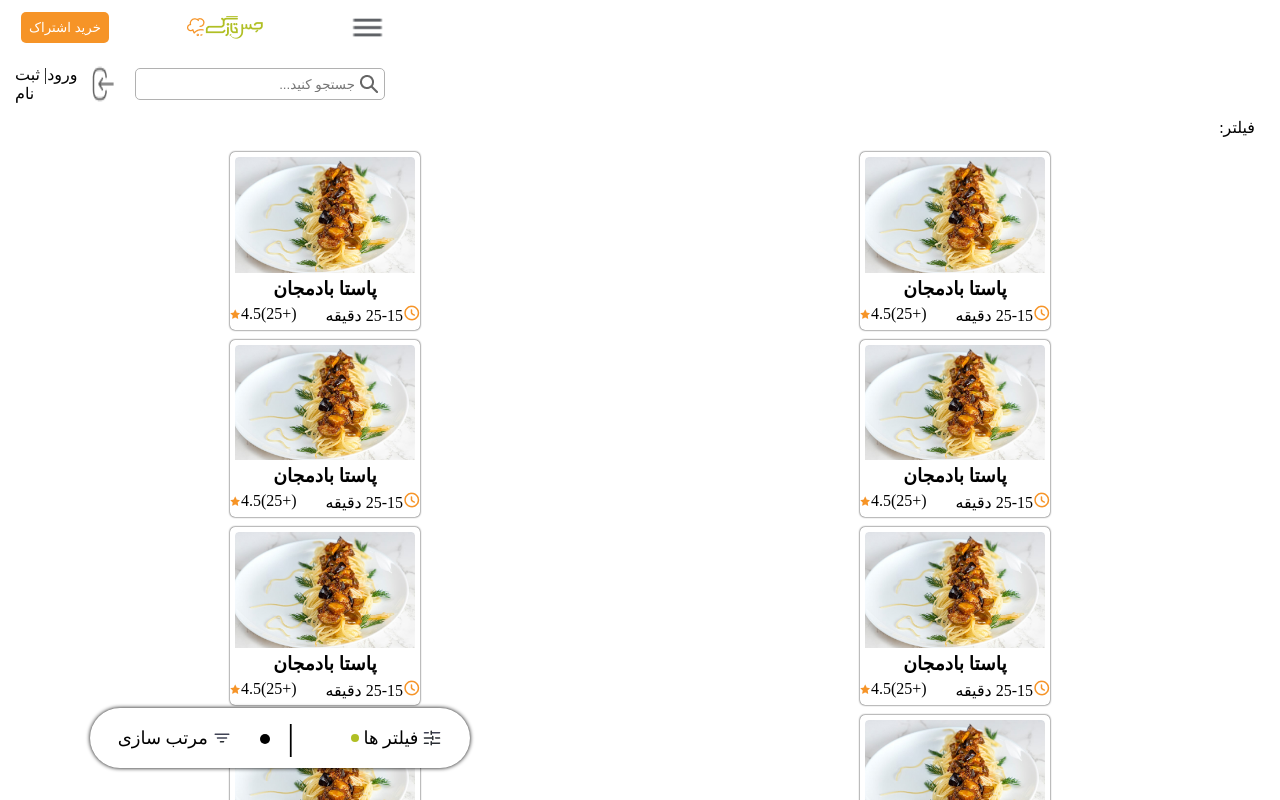
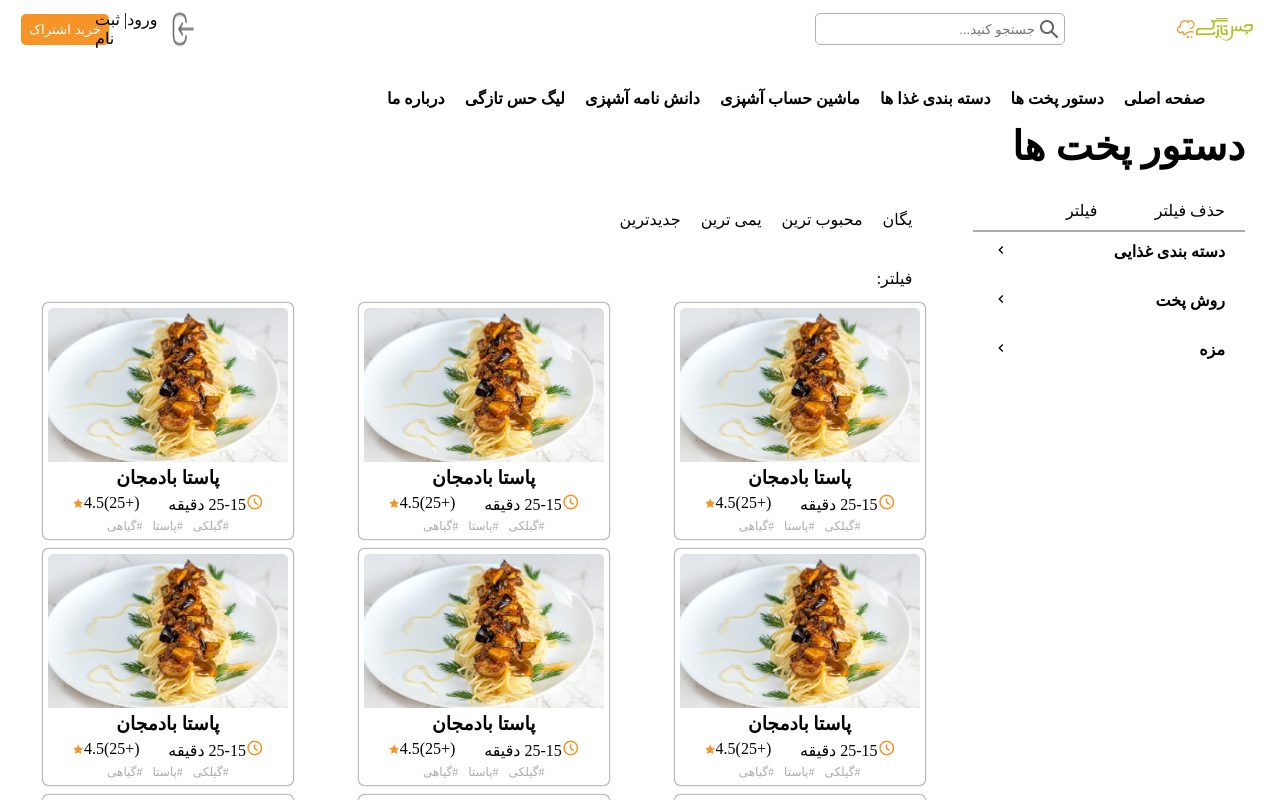
Before and after one commit to sediqullahbadakhsh/recipes, a React (Vite) app: page / in a window 1280 px wide. Shown: the top 800 px of the page. Built offline with nearby package versions, Linux system fonts and the light colour scheme.

Commit message:
fix style issues

```diff
--- a/src/App.css
+++ b/src/App.css
@@ -17,3 +17,9 @@ body {
 .desktopMenu {
   display: none;
 }
+
+@media screen and (min-width: 450px) {
+  .desktopMenu {
+    display: grid;
+  }
+}
--- a/src/assets/style/Header.css
+++ b/src/assets/style/Header.css
@@ -65,3 +65,34 @@
   background-color: #fff;
   z-index: 9999;
 }
+
+@media screen and (min-width: 450px) {
+  .header-container {
+    display: grid;
+    justify-content: space-between;
+    align-content: center;
+    justify-items: center;
+    grid-template-columns: 100px auto auto 100px;
+    gap: 1px;
+  }
+
+  .subscription {
+    order: 1;
+  }
+  .signup {
+    order: 2;
+    margin-left: -50vw;
+  }
+
+  .search {
+    order: 3;
+    margin-right: -60vw;
+  }
+
+  .logo {
+    order: 4;
+  }
+  .menuBtn {
+    display: none;
+  }
+}
--- a/src/assets/style/Items.css
+++ b/src/assets/style/Items.css
@@ -136,6 +136,20 @@
   margin-right: 10px;
   /* width: 100vw; */
 }
+.filtered-data {
+  padding-right: 40px;
+  display: flex;
+  margin-bottom: 15px;
+  gap: 20px;
+  flex-wrap: wrap;
+}
+
+.filtered-data > div {
+  background-color: #dadada;
+  border-radius: 4px;
+  height: 20px;
+  padding: 2px;
+}
 .filter-option > input {
   margin-left: 10px;
 }
@@ -146,3 +160,119 @@
   padding: 20px;
   align-items: flex-end;
 }
+.sort-categories > div {
+  cursor: pointer;
+}
+
+@media screen and (min-width: 450px) {
+  .desktop-main {
+    display: grid;
+    grid-template-columns: 3fr 1fr;
+  }
+
+  .main-container > .sort-container {
+    display: block;
+  }
+
+  .filter-container {
+    display: block;
+  }
+  .sort-container,
+  .filter-container {
+    display: block;
+  }
+  .items-title {
+    display: block;
+    font-size: 2.5rem;
+    font-weight: 900;
+    text-align: right;
+    padding-right: 20px;
+  }
+
+  .floating-button {
+    display: none;
+  }
+  .sort-container > .topModal {
+    display: none;
+  }
+  .sort-container > .sort-categories {
+    flex-direction: row;
+    justify-content: flex-end;
+    gap: 20px;
+  }
+  .cards {
+    grid-template-columns: 1fr 1fr 1fr;
+    gap: 10px;
+    justify-items: center;
+  }
+
+  .card {
+    width: 250px;
+    box-shadow: 0 0 2px 0;
+    display: flex;
+    gap: 5px;
+    flex-direction: column;
+    align-items: center;
+    padding: 5px;
+    border-radius: 5px;
+  }
+
+  .card > img {
+    width: 240px;
+  }
+
+  .recipeKeywords {
+    display: flex;
+    gap: 10px;
+    color: #acacac;
+    font-size: 12px;
+  }
+
+  /*Filter Menu */
+  .floatingWindow {
+    position: relative;
+    min-width: auto;
+    min-height: auto;
+    background-color: #fff;
+    padding: 20px;
+  }
+  .topModal {
+    display: flex;
+    flex-direction: row-reverse;
+    justify-content: space-between;
+    align-items: center;
+    padding: 20px;
+    border-bottom: solid 2px #acacac;
+    height: 40px;
+  }
+
+  .modal-button {
+    display: none;
+  }
+  .filter-groups {
+    display: flex;
+    flex-direction: column;
+    margin: 0 20px;
+    padding-top: 10px;
+  }
+  .filter-group {
+    font-weight: 900;
+    padding-bottom: 5px;
+    display: flex;
+    justify-content: space-between;
+  }
+
+  .filter-option > input {
+    margin-left: 10px;
+  }
+  .sort-categories {
+    /* width: 110vw; */
+    display: flex;
+    flex-direction: column;
+    padding: 20px;
+    align-items: flex-end;
+  }
+  .close-btn {
+    visibility: hidden;
+  }
+}
--- a/src/assets/style/Navbar.css
+++ b/src/assets/style/Navbar.css
@@ -7,3 +7,13 @@
   list-style-type: none;
   padding-top: 40px;
 }
+
+@media screen and (min-width: 450px) {
+  .navbar {
+    display: flex;
+    flex-direction: row-reverse;
+    justify-content: end;
+    gap: 20px;
+    font-weight: 900;
+  }
+}
--- a/src/components/Filters.jsx
+++ b/src/components/Filters.jsx
@@ -10,7 +10,7 @@ const Filters = ({ filters, closeMenu, filterOption }) => {
     <div className="floatingWindow" dir="rtl">
       <div className="topModal">
         <div onClick={closeMenu}>
-          <img src={close} alt="close btn" />
+          <img src={close} alt="close btn" className="close-btn" />
         </div>
         <p>فیلتر</p>
         <p>حذف فیلتر</p>
--- a/src/components/Items.jsx
+++ b/src/components/Items.jsx
@@ -29,16 +29,8 @@ const Items = () => {
       }
     });
   };
-  console.log(selectFilters);
   return (
     <div className="items-page">
-      <div className="filter-options" dir="rtl">
-        فیلتر:
-        {selectFilters &&
-          selectFilters.map((filter) => {
-            return <div key={filter}>{filter}</div>;
-          })}
-      </div>
       <div className="items-title">دستور پخت ها</div>
       <ul className="floating-button">
         <li className="sortButton" onClick={() => setActiveSort(!activeSort)}>
@@ -55,19 +47,17 @@ const Items = () => {
           <img src={setting} alt="filter" />
         </li>
       </ul>
-      <div className="container">
+      <div className="desktop-main">
         <div className="main-container">
           <div className={`sort-container ${activeSort ? "active" : "hidden"}`}>
             <Sorts sortList={sortList} closeMenu={closeMenu} />
           </div>
-          <div className={`recipe-container `}>
-            <Recipes recipes={itemList} />
+          <div className="recipe-container">
+            <Recipes recipes={itemList} filterData={selectFilters} />
           </div>
         </div>
         <div
-          className={`filter-container hidden ${
-            activeFilter ? "active" : "hidden"
-          }`}
+          className={`filter-container ${activeFilter ? "active" : "hidden"}`}
         >
           <Filters
             filters={filterList}
--- a/src/components/Recipes.jsx
+++ b/src/components/Recipes.jsx
@@ -1,8 +1,16 @@
 import star from "../assets/Images/star.png";
 import clock from "../assets/Images/clock.png";
 
-const Recipes = ({ recipes }) => {
+const Recipes = ({ recipes, filterData }) => {
   return (
+    <div>
+      <div className="filtered-data" dir="rtl">
+        فیلتر:
+        {filterData &&
+          filterData.map((filter) => {
+            return <div key={filter}>{filter}</div>;
+          })}
+      </div>
       <div className="cards">
         {recipes.map((recipe) => {
           return (
@@ -28,6 +36,7 @@ const Recipes = ({ recipes }) => {
           );
         })}
       </div>
+    </div>
   );
 };
 export default Recipes;
--- a/src/components/Sorts.jsx
+++ b/src/components/Sorts.jsx
@@ -2,7 +2,7 @@ import close from "../assets/Images/close-square.png";
 
 const Sorts = ({ sortList, closeMenu }) => {
   return (
-    <div className="floatingWindow">
+    <div className="floatingWindow sort-container">
       <div className="topModal" dir="rtl">
         <div onClick={closeMenu}>
           <img src={close} alt="close btn" />
--- a/src/components/data.js
+++ b/src/components/data.js
@@ -181,6 +181,6 @@ export const filterList = [
 export const sortList = [
   { id: 1, name: "جدیدترین" },
   { id: 2, name: "یمی ترین" },
-  { id: 3, name: "بوب ترین" },
+  { id: 3, name: "محبوب ترین" },
   { id: 4, name: "یگان" },
 ];
```
Lines whose indentation alone changed are shown as unchanged.
